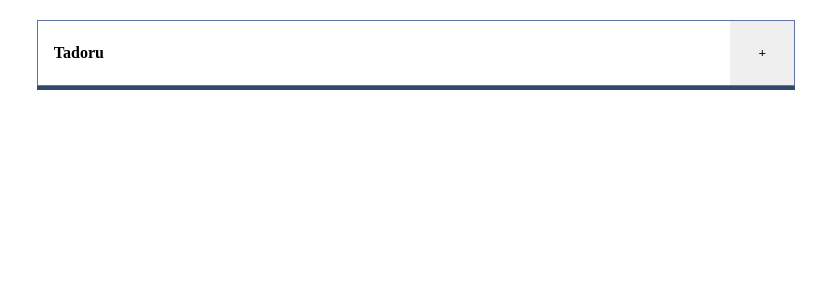
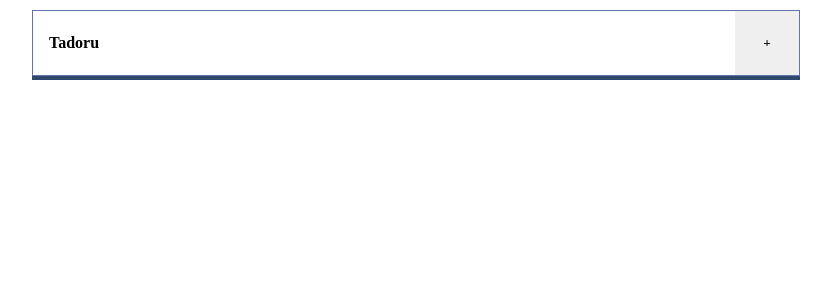
Before and after one commit to hmadrois/tadoru, a Vue app: page / in a window 1280 px wide. Shown: the top 300 px of the page, without its empty margins (224-1055 px from the left). Built offline with nearby package versions, Linux system fonts and the light colour scheme.

Commit message:
box shadow fix

```diff
--- a/src/app.vue
+++ b/src/app.vue
@@ -88,6 +88,7 @@ function kembali(localNotes){
 * {
     font-family: "Montserrat";
     font-weight: bold;
+    margin: 0;
 }
 
 .scrollable {
@@ -113,6 +114,8 @@ function kembali(localNotes){
 }
 
 .shadow {
+    position: relative;
+    top: -10px;
     border: 1px solid rgb(98, 116, 165);
     box-shadow: 0 4px rgb(47, 72, 110);
 }
```
